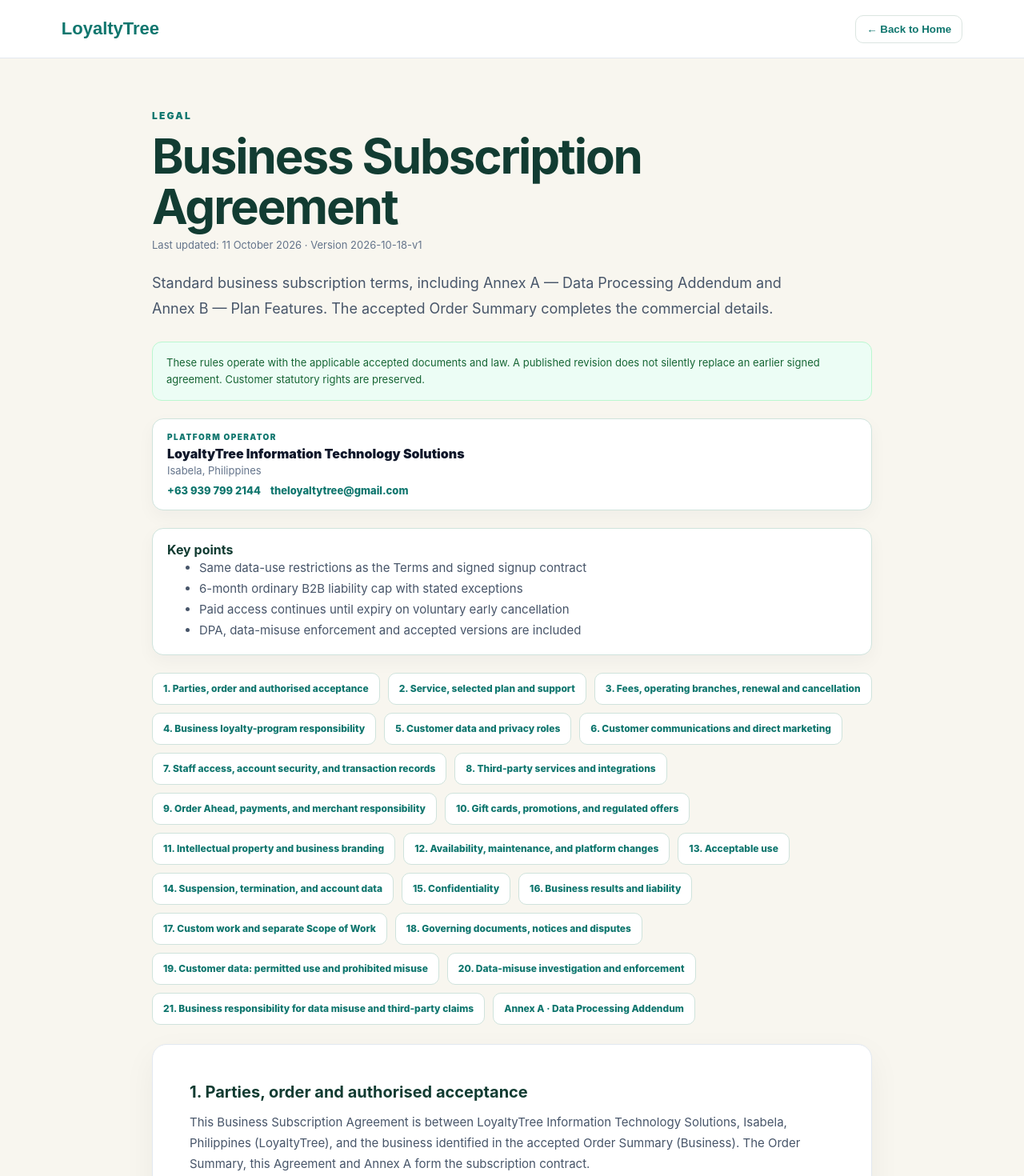
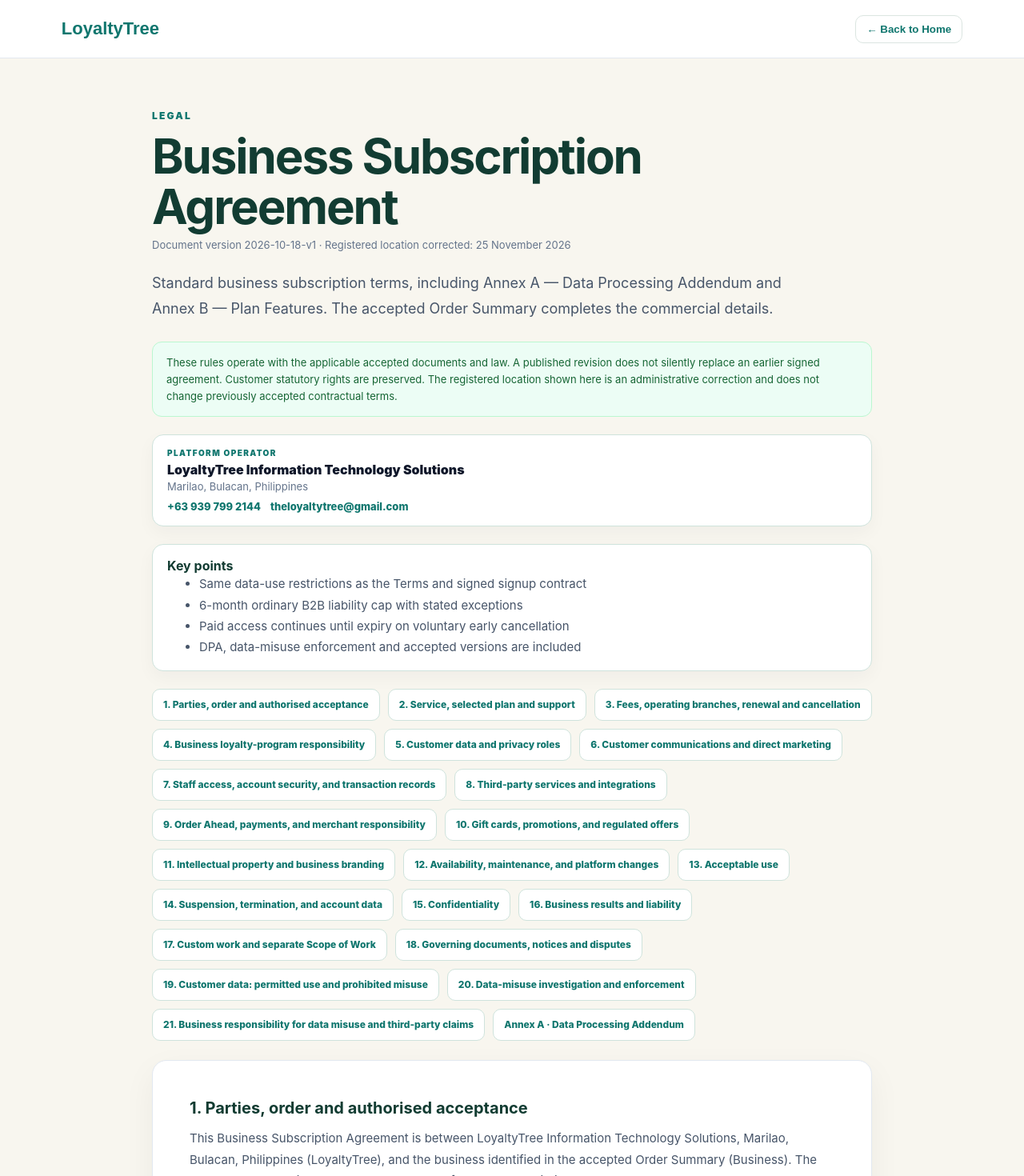
Before and after one commit to Snoopscoops/loyaltree, a React (Vite) app in the folder frontend/: page /business-agreement in a window 1280 px wide. Shown: the top 1470 px of the page at 80% size. Built offline with nearby package versions, Linux system fonts and the light colour scheme; no server answers.

Commit message:
Correct registered location on public legal pages without changing acceptance versions

```diff
--- a/frontend/src/components/LegalPages.jsx
+++ b/frontend/src/components/LegalPages.jsx
@@ -2,13 +2,16 @@ import React, { useEffect } from 'react'
 import { Link, useNavigate } from 'react-router-dom'
 import policy from '../legal-content.json'
 
-const LEGAL_ENTITY = { ...policy.operator, phoneHref:'+639397992144' }
+// Public administrative correction only; canonical acceptance documents remain versioned separately.
+const REGISTERED_LOCATION = 'Marilao, Bulacan, Philippines'
+const LEGAL_ENTITY = { ...policy.operator, location: REGISTERED_LOCATION, phoneHref:'+639397992144' }
+const publicLegalText = text => text.replaceAll('Isabela, Philippines', REGISTERED_LOCATION)
 
 function LegalSection({ section, number, id }) {
   return <section id={id} style={s.section}>
     <h2 style={s.h2}>{number}. {section.title}</h2>
-    {section.paragraphs.map((text,index)=><p key={index} style={{...s.p,marginBottom:12}}>{text}</p>)}
-    {section.bullets?.length > 0 && <ul style={{...s.p,paddingLeft:22}}>{section.bullets.map(text=><li key={text} style={{marginBottom:12}}>{text}</li>)}</ul>}
+    {section.paragraphs.map((text,index)=><p key={index} style={{...s.p,marginBottom:12}}>{publicLegalText(text)}</p>)}
+    {section.bullets?.length > 0 && <ul style={{...s.p,paddingLeft:22}}>{section.bullets.map(text=><li key={text} style={{marginBottom:12}}>{publicLegalText(text)}</li>)}</ul>}
   </section>
 }
 
@@ -26,8 +29,8 @@ export default function LegalPage({ type='privacy' }) {
     <header style={s.header}><button onClick={()=>navigate('/')} style={s.brand}>LoyaltyTree</button><button onClick={()=>navigate('/')} style={s.back}>← Back to Home</button></header>
     <main style={s.main}>
       <div style={s.eyebrow}>LEGAL</div><h1 style={s.h1}>{doc.title}</h1>
-      <div style={s.updated}>Last updated: 11 October 2026 · Version {doc.version}</div><p style={s.intro}>{doc.intro}</p>
-      <div style={s.notice}>These rules operate with the applicable accepted documents and law. A published revision does not silently replace an earlier signed agreement. Customer statutory rights are preserved.</div>
+      <div style={s.updated}>Document version {doc.version} · Registered location corrected: 25 November 2026</div><p style={s.intro}>{doc.intro}</p>
+      <div style={s.notice}>These rules operate with the applicable accepted documents and law. A published revision does not silently replace an earlier signed agreement. Customer statutory rights are preserved. The registered location shown here is an administrative correction and does not change previously accepted contractual terms.</div>
       <div style={s.identityCard}>
         <div style={s.identityLabel}>PLATFORM OPERATOR</div><div style={s.identityName}>{LEGAL_ENTITY.name}</div><div style={s.identityMeta}>{LEGAL_ENTITY.location}</div>
         <div style={s.identityContacts}><a href={`tel:${LEGAL_ENTITY.phoneHref}`} style={s.identityLink}>{LEGAL_ENTITY.phone}</a><a href={`mailto:${LEGAL_ENTITY.email}`} style={s.identityLink}>{LEGAL_ENTITY.email}</a></div>
```
